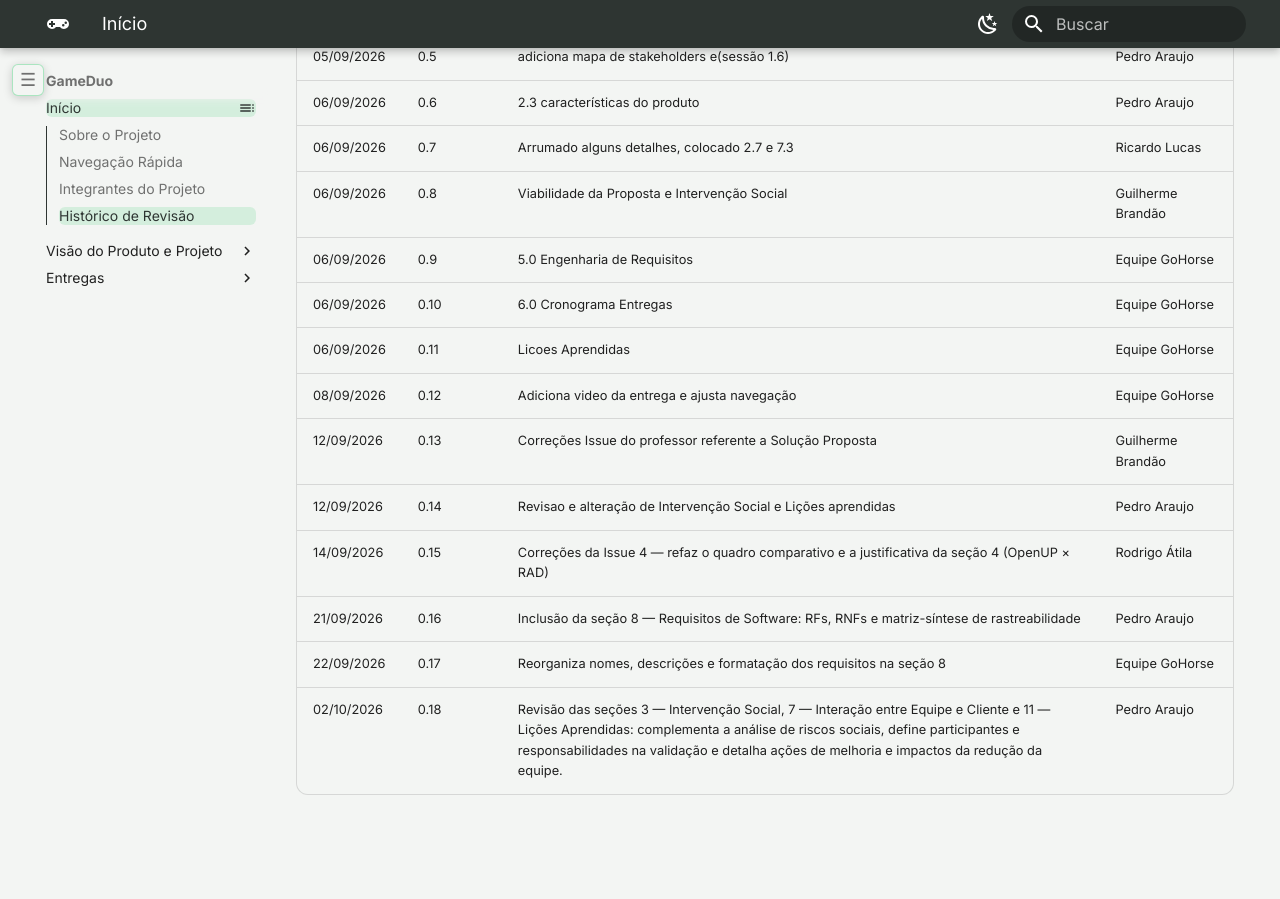
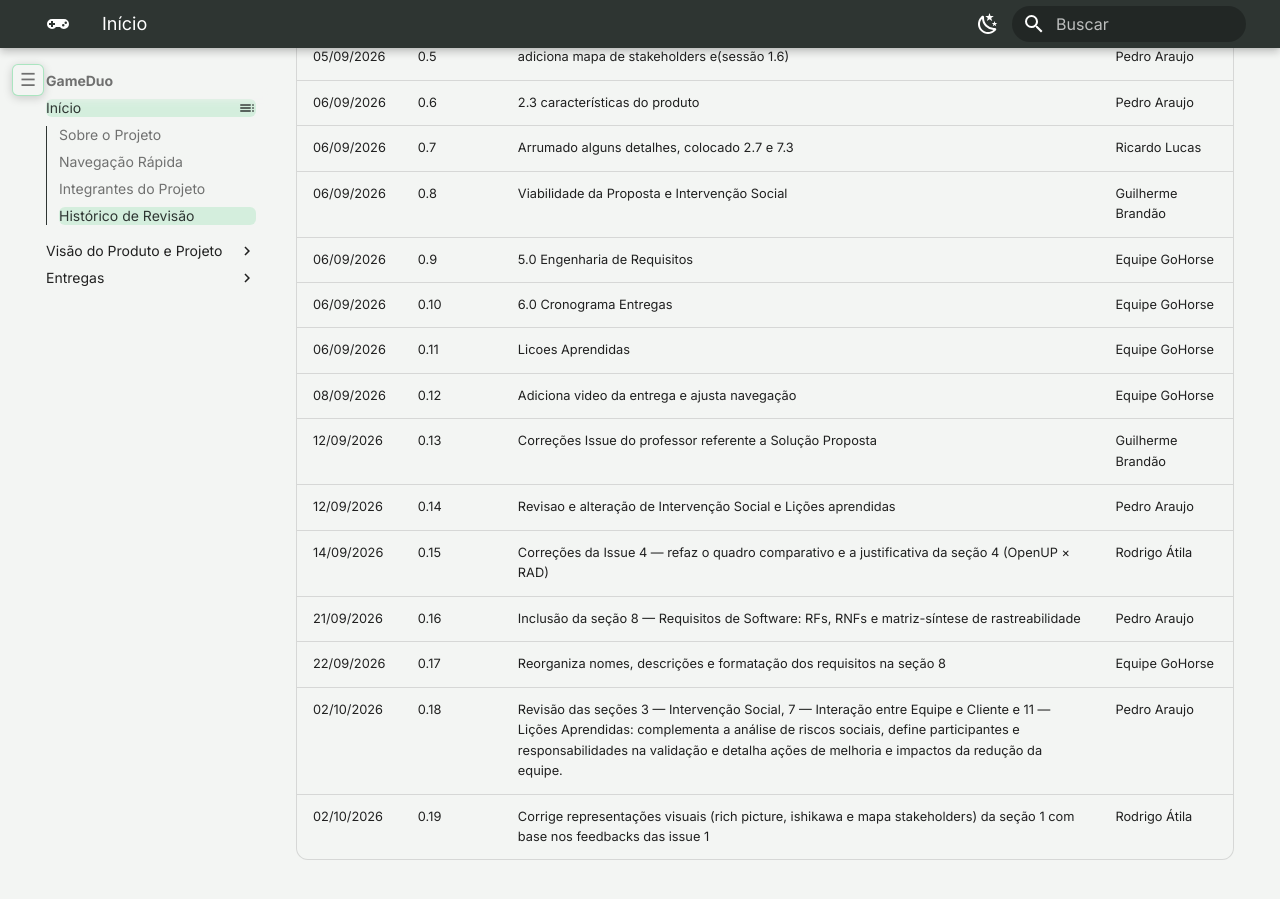
Before and after one commit to mdsreq-fga-unb/REQ-2026.2-T02-GameDuo, an MkDocs documentation site: the page built from docs/index.md, in a window 1280 px wide and 900 px high, scrolled down 1994 px. Built offline with MkDocs 1.6.1 and Material for MkDocs 9.7.7, drawn with Linux system fonts in a browser that asks for light colours; before the commit the page ends 2828 px from its top, so only the background shows below that.

Commit message:
docs: documenta alteracoes nas representacoes visuais

```diff
--- a/docs/index.md
+++ b/docs/index.md
@@ -118,3 +118,4 @@ Explore as seções da documentação do projeto por meio dos painéis interativ
 | 21/09/2026 | 0.16 | Inclusão da seção 8 — Requisitos de Software: RFs, RNFs e matriz-síntese de rastreabilidade | Pedro Araujo |
 |22/09/2026 | 0.17 | Reorganiza nomes, descrições e formatação dos requisitos na seção 8 | Equipe GoHorse |
 | 02/10/2026 | 0.18 | Revisão das seções 3 — Intervenção Social, 7 — Interação entre Equipe e Cliente e 11 — Lições Aprendidas: complementa a análise de riscos sociais, define participantes e responsabilidades na validação e detalha ações de melhoria e impactos da redução da equipe. | Pedro Araujo |
+|02/10/2026 | 0.19 | Corrige representações visuais (rich picture, ishikawa e mapa stakeholders) da seção 1 com base nos feedbacks das issue 1 | Rodrigo Átila |
```
Also changed, not shown: docs/visao-produto/cenario-atual.md (+1 -1 lines).
